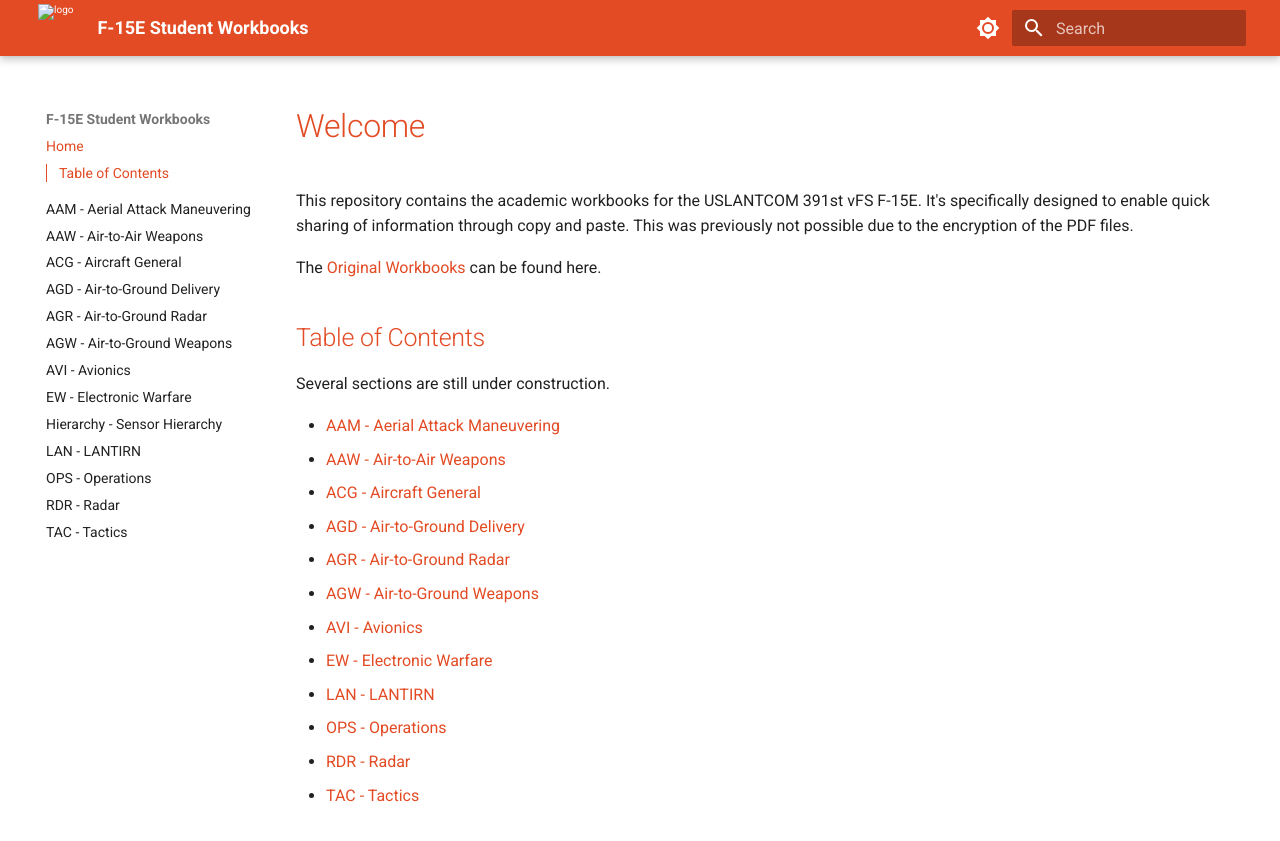
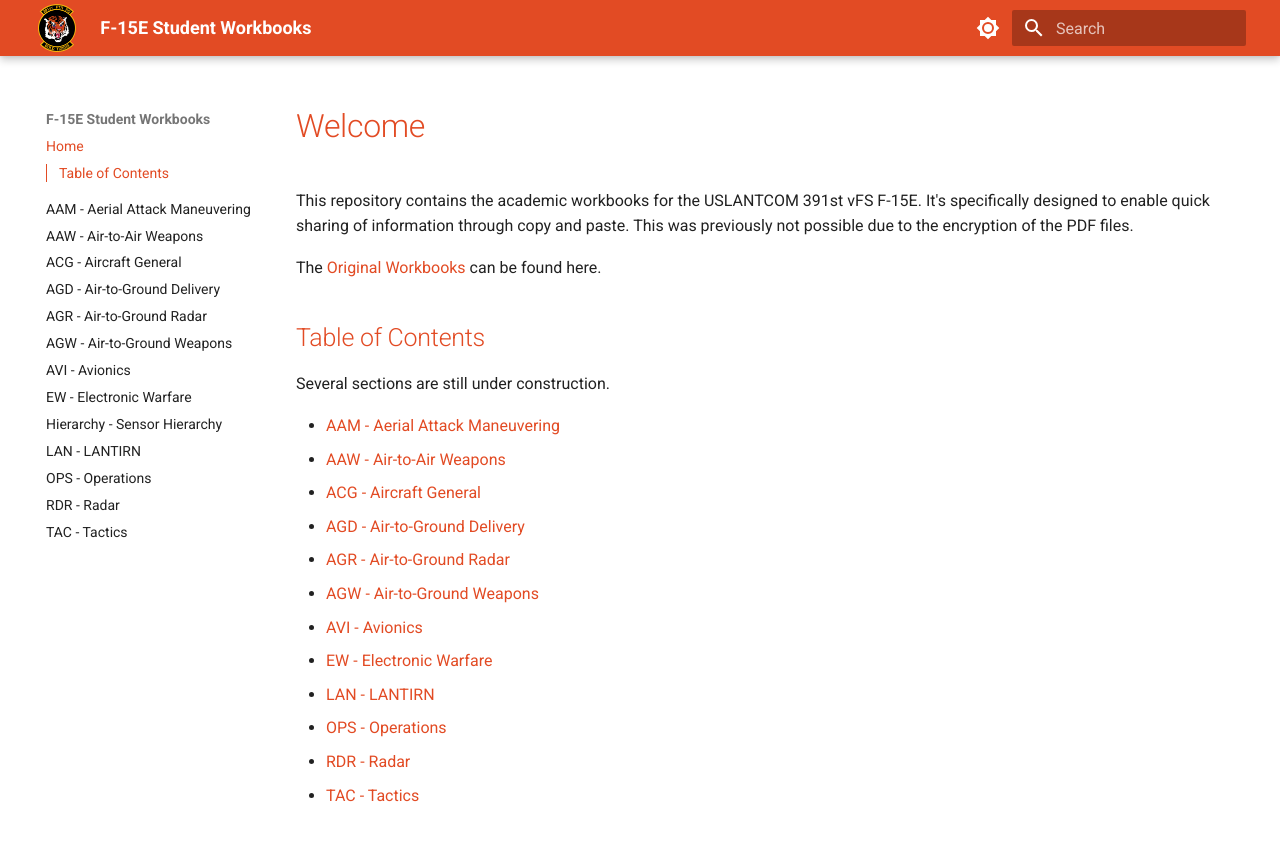
Before and after one commit to deux2k5/Workbooks, an MkDocs documentation site: the page built from docs/index.md, in a window 1280 px wide. Shown: the top 841 px of the page. Built offline with MkDocs 1.6.1 and Material for MkDocs 9.7.7, drawn with Linux system fonts in a browser that asks for light colours.

Commit message:
fix: Revert logo path and update CI workflow

```diff
--- a/mkdocs.yml
+++ b/mkdocs.yml
@@ -2,7 +2,7 @@ site_name: F-15E Student Workbooks
 site_url: https://deux2k5.github.io/Workbooks/
 theme:
   name: material
-  logo: Workbooks/assets/images/logo/391Logo.png
+  logo: assets/images/logo/391Logo.png
   palette:
     - scheme: default
       primary: custom
```
Also changed, not shown: 1 other file.
